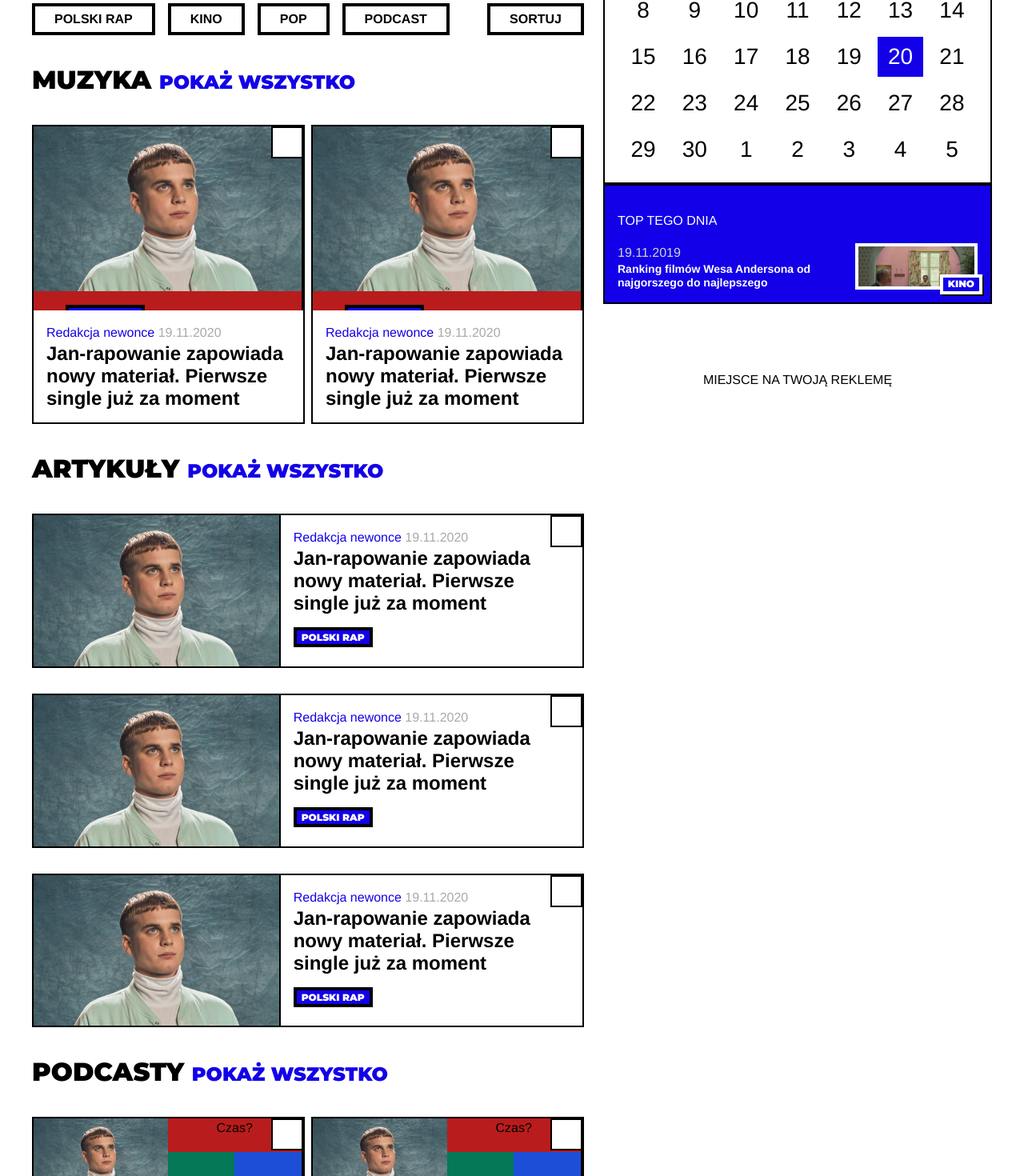
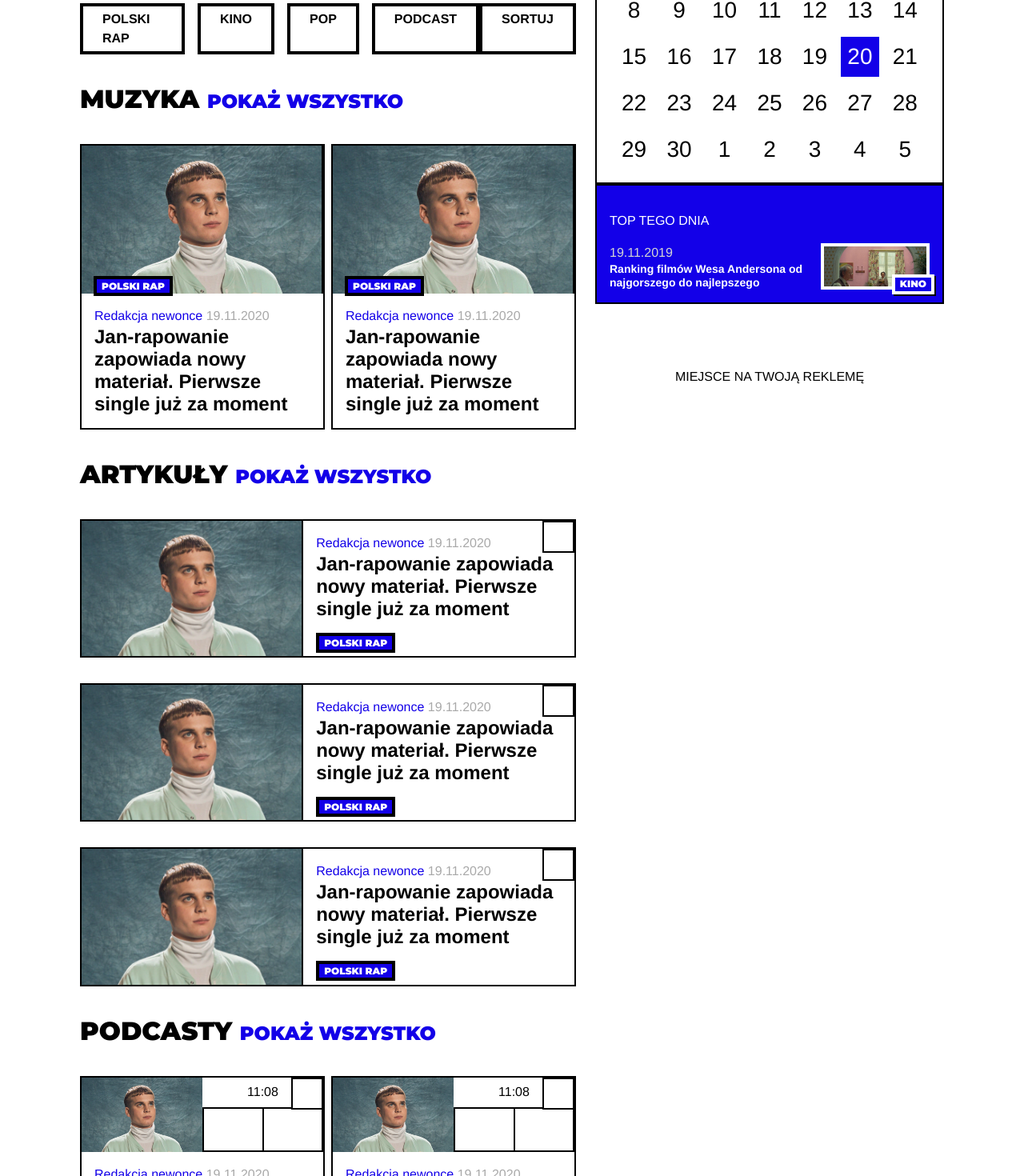
Before and after one commit to wojciech-dybikowski/el-hackaton, a Next.js app: page /kalendarium in a window 1280 px wide. Shown: the part 272-1742 px from the top of the page at 80% size. Built offline with nearby package versions, Linux system fonts and the light colour scheme.

Commit message:
[feature] fix vert article position

```diff
--- a/pages/index.tsx
+++ b/pages/index.tsx
@@ -27,6 +27,7 @@ const Home: NextPage = () => {
   return (
     <div className={styles.container}>
       <main className={styles.main}>
+        <div style={{ marginLeft: '5%', marginRight: '5%' }}>
           <Song />
           <Grid gridGap={8}>
             <GridCol colSpan={7}>
@@ -77,6 +78,7 @@ const Home: NextPage = () => {
               </Link>
             </GridCol>
           </Grid>
+        </div>
       </main>
 
       <footer className={styles.footer}>
--- a/pages/kalendarium/index.tsx
+++ b/pages/kalendarium/index.tsx
@@ -142,6 +142,7 @@ const KalendariumPage = () => {
 
   return (
     <main className="w-full h-screen">
+      <div style={{ marginLeft: '5%', marginRight: '5%' }}>
         <Grid className="h-full mt-20" gridGap={8}>
           <GridCol className="space-y-8" colSpan={7}>
             <h3
@@ -251,6 +252,7 @@ const KalendariumPage = () => {
             </div>
           </GridCol>
         </Grid>
+      </div>
     </main>
   );
 };
--- a/shared/components/Article/Article.tsx
+++ b/shared/components/Article/Article.tsx
@@ -7,7 +7,7 @@ import classnames from 'classnames';
 export function Article() {
   return (
     <div className="border-2 border-black flex relative">
-      <div style={{ width: '45%' }} className=" bg-red-700 border-r-2 border-black">
+      <div style={{ width: '45%' }} className="border-r-2 border-black">
         <img style={{ width: '100%', height: '100%' }} src={'/foto2.png'} />
       </div>
       <div style={{ width: '55%' }} className=" p-4">
@@ -31,18 +31,22 @@ export function Article() {
 
 export function ArticleVertical() {
   return (
-    <div className="col-span-1 border-2 border-black  relative">
+    <div className="col-span-1 border-2 border-black ">
+      <div style={{ maxHeight: '420px' }} className=" border-r-2 border-black relative">
+        <div className="">
+          <div className="overflow-hidden">
+            <img style={{ width: '100%', height: '100%' }} src={'/foto2.png'} />
+          </div>
           <div
-        style={{ maxHeight: '420px' }}
-        className="overflow-hidden bg-red-700 border-r-2 border-black relative"
+            style={{ width: '200px', bottom: '-10%', left: '5%', height: '40px' }}
+            className="inline-block absolute"
           >
-        <img style={{ width: '100%', height: '100%' }} src={'/foto2.png'} />
-        <div style={{ width: '200px', top: '-8%' }} className="inline-block relative left-10">
             <TagLabel
               textStyle={{ lineHeight: 'initial' }}
               wrapperStyle={{ position: 'absolute' }}
               label={'polski rap'}
             />
+          </div>
         </div>
       </div>
       <div style={{ height: '' }} className="p-4">
@@ -64,22 +68,19 @@ export function ArticleVertical() {
 export function PodcastVertical() {
   return (
     <div className="col-span-1 border-2 border-black  relative">
-      <Row
-        style={{ maxHeight: '420px' }}
-        className="overflow-hidden bg-red-700 border-r-2 border-black relative"
-      >
+      <Row style={{ maxHeight: '420px' }} className="overflow-hidden relative">
         <img style={{ width: '50%', height: '100%' }} src={'/foto2.png'} />
         <div className="w-full flex flex-col">
-          <div style={{ flex: 2 }} className="text-center w-full">
-            Czas?
+          <div style={{ flex: 2 }} className="text-center w-full flex items-center justify-center">
+            <p>11:08</p>
           </div>
           <Row style={{ flex: 3 }}>
-            <div className="flex-1 text-center bg-green-700 flex items-center justify-center">
+            <div className="flex-1 text-center flex items-center justify-center border-l-2 border-t-2 border-b-2 border-black">
               <div className="">
                 <i style={{ fontSize: '20px' }} className={classnames('mt-1 fas fa-play ')} />
               </div>
             </div>
-            <div className="flex-1 text-center bg-blue-700 flex items-center justify-center">
+            <div className="flex-1 text-center  flex items-center justify-center border-2 border-black">
               <div className="">
                 <i style={{ fontSize: '20px' }} className={classnames('mt-1 fas fa-bookmark ')} />
               </div>
@@ -92,7 +93,7 @@ export function PodcastVertical() {
           <span className="text-primary-blue">Redakcja newonce</span> 19.11.2020
         </p>
         <p style={{ fontSize: '24px', fontWeight: 900, lineHeight: '28px' }}>
-          Jan-rapowanie zapowiada nowy materiał. Pierwsze single już za moment
+          Co Będzie Dziś? Przemek Lahula
         </p>
       </div>
 
--- a/styles/globals.css
+++ b/styles/globals.css
@@ -6,7 +6,10 @@ html,
 body {
   padding: 0;
   margin: 0 auto;
+  /*margin-left: auto;*/
+  /*margin-Right: auto;*/
   max-width: 1200px;
+/*{ marginLeft: '5%', marginRight: '5%' }*/
   font-family: 'Helvetica', 'Arial', sans-serif;
 }
 
```
Lines whose indentation alone changed are shown as unchanged.
